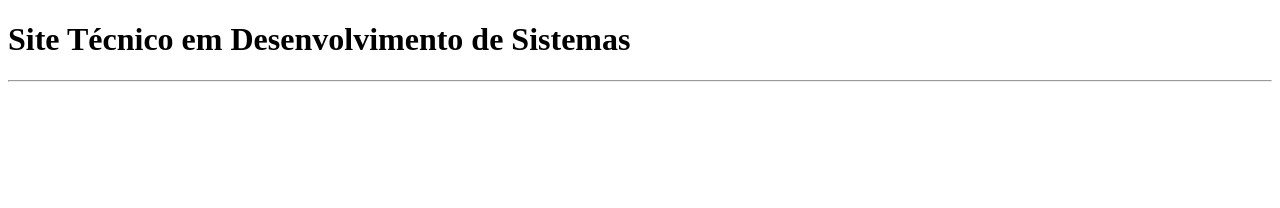
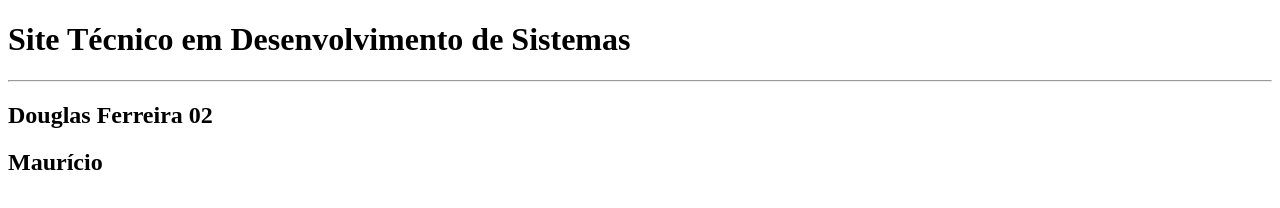
Before and after one commit to PauloFratta/CT-DS-UC4_Boni_01-24, a plain HTML site: page Site Equipe 2.html in a window 1280 px wide. Drawn offline with Linux system fonts and the light colour scheme.

Commit message:
Inserção de Integrante na Equipe.html
Minha primeira linha de programação no site  da equipe 02

```diff
--- a/Site Equipe 2.html
+++ b/Site Equipe 2.html
@@ -8,5 +8,7 @@
 <body>
     <h1>Site Técnico em Desenvolvimento de Sistemas</h1>
     <hr>
+    <h2>Douglas Ferreira 02</h2>
+    <h2>Maurício</h2>
 </body>
 </html>
```
